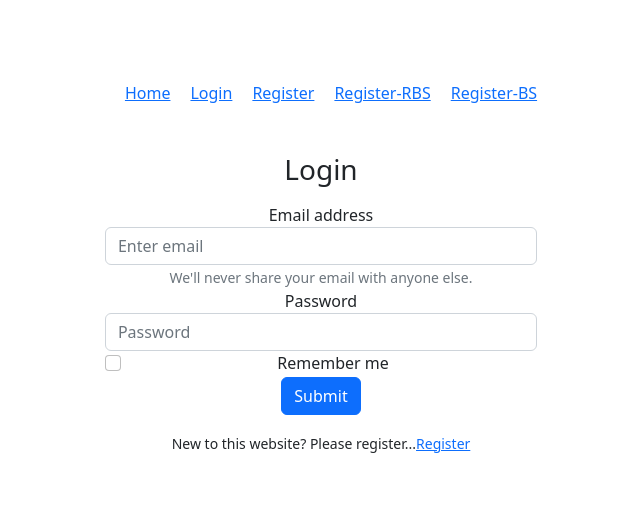
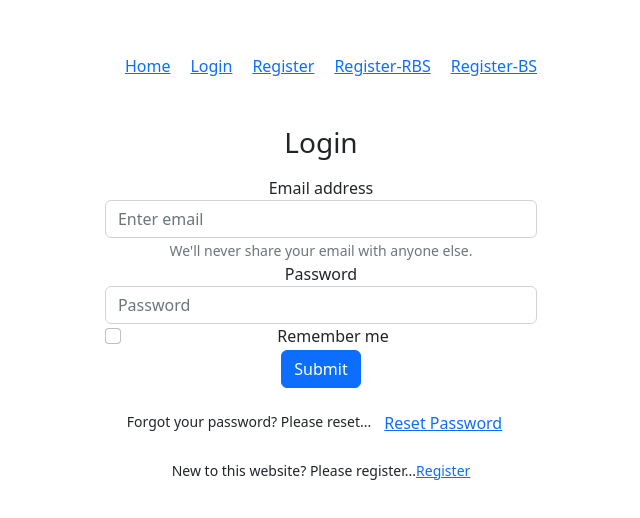
Before and after one commit to touhidcodes/PH-7-Firebase-Email-Password-Auth, a React (Vite) app: page /login in a window 1280 px wide. Shown: the part 124-642 px from the top of the page, without its empty margins (319-959 px from the left). Built offline with nearby package versions, Linux system fonts and the light colour scheme.

Commit message:
reset-pass-&-update-profile

```diff
--- a/src/components/Login/Login.jsx
+++ b/src/components/Login/Login.jsx
@@ -1,5 +1,9 @@
-import { getAuth, signInWithEmailAndPassword } from "firebase/auth";
-import React, { useState } from "react";
+import {
+	getAuth,
+	sendPasswordResetEmail,
+	signInWithEmailAndPassword,
+} from "firebase/auth";
+import React, { useRef, useState } from "react";
 import app from "../../Firebase/firebase.config";
 import { Link } from "react-router-dom";
 
@@ -7,6 +11,7 @@ const auth = getAuth(app);
 const Login = () => {
 	const [error, setError] = useState("");
 	const [submit, setSubmit] = useState("");
+	const emailRef = useRef();
 
 	const handleSubmit = (event) => {
 		setError("");
@@ -42,6 +47,26 @@ const Login = () => {
 				setError(error.message);
 			});
 	};
+
+
+	const handleReset = () => {
+		const email = emailRef.current.value;
+		if (!email) {
+			setError("please provide email to reset password");
+			return;
+		}
+		sendPasswordResetEmail(auth, email)
+			.then(() => {
+				// Password reset email sent!
+				alert("Password reset email sent!");
+				// ..
+			})
+			.catch((error) => {
+				const errorCode = error.code;
+				const errorMessage = error.message;
+				// ..
+			});
+	};
 	return (
 		<div className='mt-5'>
 			<h3>Login</h3>
@@ -52,6 +77,7 @@ const Login = () => {
 					<input
 						type='email'
 						name='email'
+						ref={emailRef}
 						className='form-control'
 						id='exampleInputEmail1'
 						aria-describedby='emailHelp'
@@ -89,6 +115,14 @@ const Login = () => {
 			</form>
 			<p className='mt-3'>
 				<small>
+					Forgot your password? Please reset...
+					<button className='btn btn-link' onClick={handleReset}>
+						Reset Password
+					</button>
+				</small>
+			</p>
+			<p className='mt-3'>
+				<small>
 					New to this website? Please register...
 					<Link to={"/register"}>Register</Link>
 				</small>
--- a/src/components/Register/Register.jsx
+++ b/src/components/Register/Register.jsx
@@ -4,6 +4,7 @@ import {
 	getAuth,
 	sendEmailVerification,
 	signInWithEmailAndPassword,
+	updateProfile,
 } from "firebase/auth";
 import app from "../../Firebase/firebase.config";
 import { Link } from "react-router-dom";
@@ -29,6 +30,7 @@ const Register = () => {
 		// 2. collect form data
 		const email = event.target.email.value;
 		const password = event.target.password.value;
+		const name = event.target.name.value;
 		// Validate Password
 		if (!/(?=.*[A-Z])/.test(password)) {
 			setRegError("Ensure string has two uppercase letters.");
@@ -56,6 +58,7 @@ const Register = () => {
 				setRegError(errorMessage);
 				console.error(error);
 			});
+		handleUserName(name);
 	};
 
 	const verifyEmail = (user) => {
@@ -65,11 +68,36 @@ const Register = () => {
 			// ...
 		});
 	};
+
+	const handleUserName = (name) => {
+		updateProfile(auth.currentUser, {
+			displayName: name,
+		})
+			.then((result) => {
+				// Profile updated!
+				setSuccess("Profile updated!");
+				// ...
+			})
+			.catch((error) => {
+				// An error occurred
+				setRegError(error.message);
+				// ...
+			});
+	};
 	return (
 		<div className='mt-5'>
 			<h3>Please Register</h3>
 			<p className='text-danger'>{regError}</p>
 			<form action='' onSubmit={handleSubmit}>
+				<input
+					className='mt-3 rounded  p-2'
+					type='text'
+					name='name'
+					id='name'
+					placeholder='Input your name'
+					required
+				/>
+				<br />
 				<input
 					className='mt-3 rounded  p-2'
 					type='email'
```
